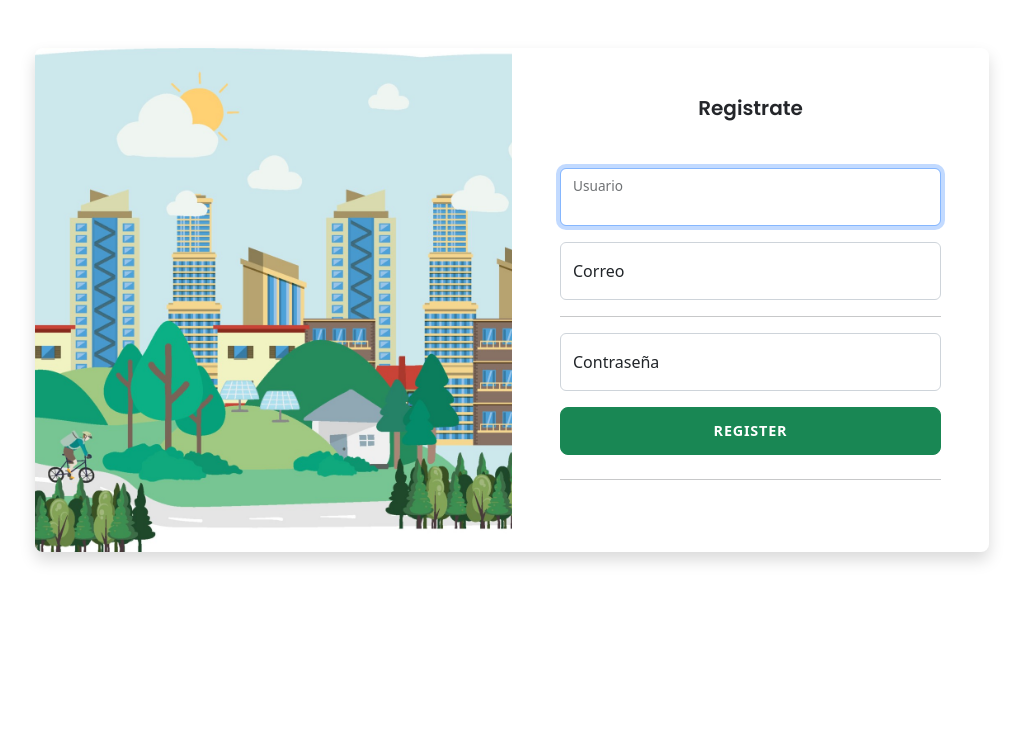
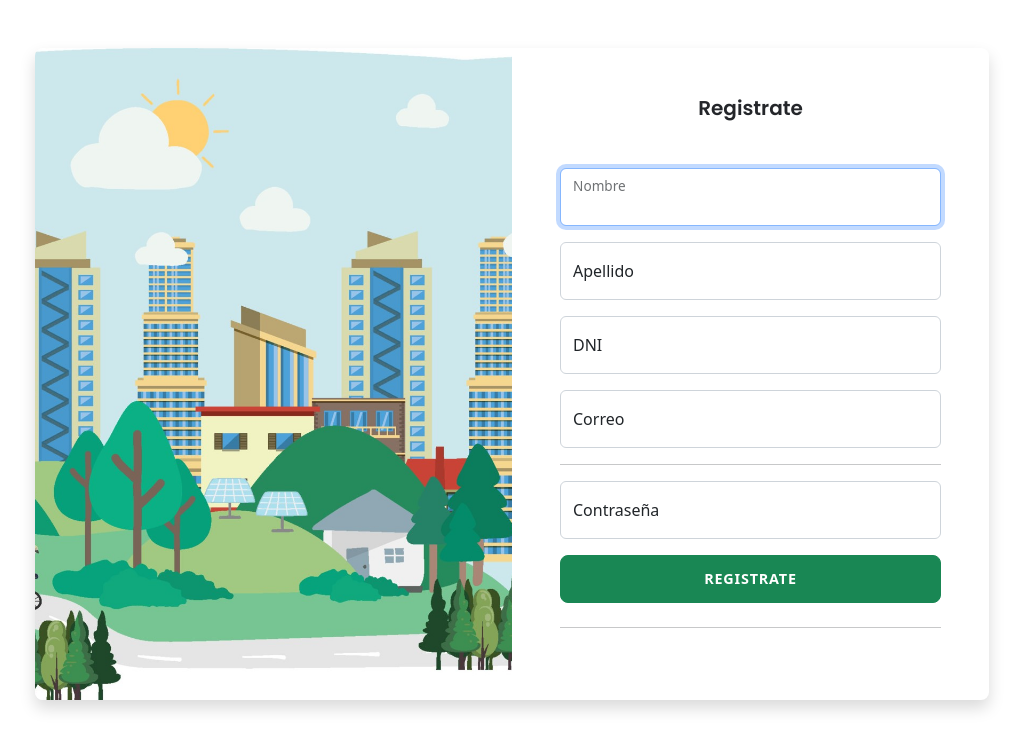
Before and after one commit to SeBasCCamp/TrashE-FrontEnd, a React (Create React App) app: page /user/user-register in a window 1280 px wide. Shown: the top 750 px of the page, without its empty margins (128-1151 px from the left). Built offline with nearby package versions, Linux system fonts and the light colour scheme.

Commit message:
agregar campos

```diff
--- a/package.json
+++ b/package.json
@@ -12,12 +12,14 @@
     "@testing-library/user-event": "^13.5.0",
     "axios": "^1.1.3",
     "babel-plugin-macros": "^3.1.0",
-    "bootstrap": "^5.2.0",
+    "bootstrap": "^5.2.2",
+    "leaflet": "^1.9.2",
     "react": "^18.2.0",
     "react-dom": "^18.2.0",
     "react-helmet": "^6.1.0",
     "react-icons": "^4.4.0",
-    "react-router-dom": "^6.3.0",
+    "react-leaflet": "^4.1.0",
+    "react-router-dom": "^6.4.2",
     "react-scripts": "5.0.1",
     "web-vitals": "^2.1.4"
   },
--- a/src/componentes/Register.js
+++ b/src/componentes/Register.js
@@ -54,15 +54,41 @@ const Register = (_) => {
                                     <input
                                         type="text"
                                         className="form-control"
-                                        id="floatingInputUsername"
-                                        placeholder="myusername"
+                                        id="floatingInputName"
+                                        placeholder="name"
                                         required=""
                                         autofocus=""
                                         onChange={cogerUsuario}
                                         value={usuario}
                                     />
-                                    <label htmlFor="floatingInputUsername">Usuario</label>
+                                    <label htmlFor="floatingInputName">Nombre</label>
                                 </div>
+                                <div className="form-floating mb-3">
+                                    <input
+                                        type="text"
+                                        className="form-control"
+                                        id="floatingInputApellido"
+                                        placeholder="apellido"
+                                        required=""
+                                        autofocus=""
+
+                                    />
+                                    <label htmlFor="floatingInputName">Apellido</label>
+                                </div>
+                                <div className="form-floating mb-3">
+                                    <input
+                                        type="text"
+                                        className="form-control"
+                                        id="floatingInputDNI"
+                                        placeholder="dni"
+                                        required=""
+                                        autofocus=""
+
+
+                                    />
+                                    <label htmlFor="floatingInputName">DNI</label>
+                                </div>
+
                                 <div className="form-floating mb-3">
                                     <input
                                         type="email"
@@ -91,7 +117,7 @@ const Register = (_) => {
                                         className="btn btn-lg btn-success btn-login fw-bold text-uppercase"
 
                                     >
-                                        Register
+                                        Registrate
                                     </button>
                                 </div>
 
```
Also changed, not shown: src/logo.svg (deleted), 1 other file (tests, documents, lock files or other folders).
